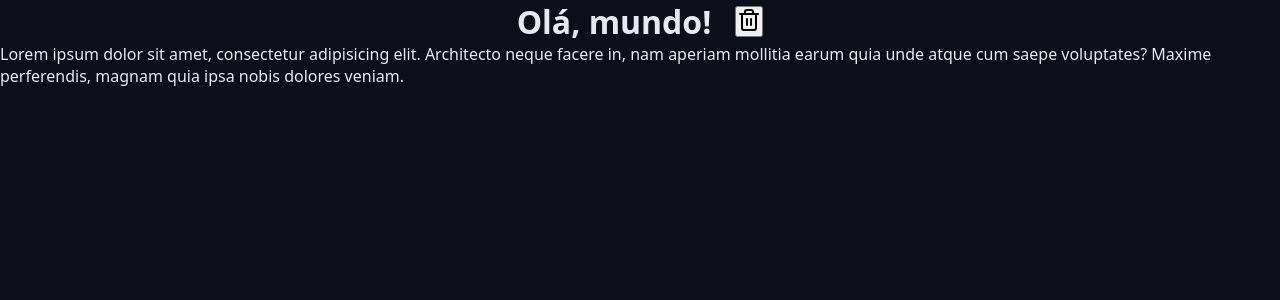
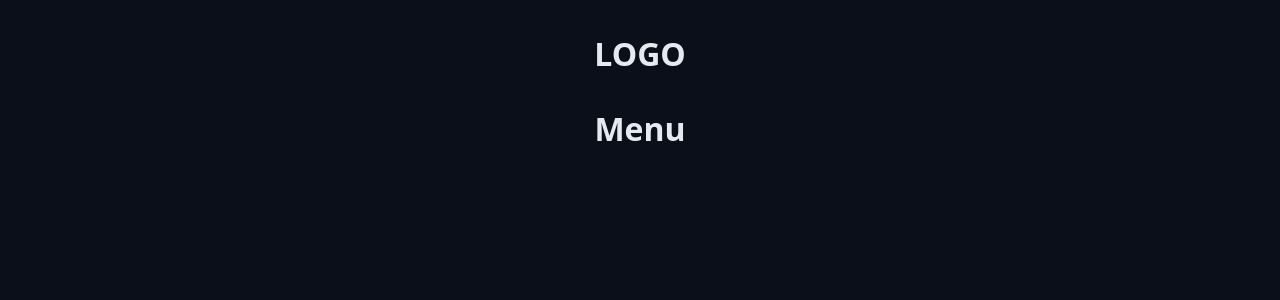
Before and after one commit to matheusjbk/chronos-pomodoro, a React (Vite) app: page / in a window 1280 px wide. Shown: the top 300 px of the page. Built offline with nearby package versions, Linux system fonts and the light colour scheme.

Commit message:
feat: creating container component and changing component folder and file pattern

```diff
--- a/src/App.tsx
+++ b/src/App.tsx
@@ -1,23 +1,19 @@
+import { Container } from './components/Container';
 import { Heading } from './components/Heading';
 
 import './styles/theme.css';
 import './styles/global.css';
-import { Trash2Icon } from 'lucide-react';
 
 export function App() {
   return (
     <>
-      <Heading>
-        Olá, mundo!
-        <button>
-          <Trash2Icon />
-        </button>
-      </Heading>
-      <p>
-        Lorem ipsum dolor sit amet, consectetur adipisicing elit. Architecto
-        neque facere in, nam aperiam mollitia earum quia unde atque cum saepe
-        voluptates? Maxime perferendis, magnam quia ipsa nobis dolores veniam.
-      </p>
+      <Container>
+        <Heading>LOGO</Heading>
+      </Container>
+
+      <Container>
+        <Heading>Menu</Heading>
+      </Container>
     </>
   );
 }
--- /dev/null
+++ b/src/components/Container/index.tsx
@@ -0,0 +1,13 @@
+type ContainerProps = {
+  children: React.ReactNode;
+};
+
+import styles from './style.module.css';
+
+export function Container({ children }: ContainerProps) {
+  return (
+    <div className={styles.container}>
+      <div className={styles.content}>{children}</div>
+    </div>
+  );
+}
--- /dev/null
+++ b/src/components/Container/style.module.css
@@ -0,0 +1,12 @@
+.container-fluid {
+  max-width: auto;
+}
+
+.container {
+  max-width: 98rem;
+  margin: 0 auto;
+}
+
+.content {
+  margin: 3.2rem;
+}
--- a/src/components/Heading.tsx
+++ b/src/components/Heading/index.tsx
@@ -1,4 +1,4 @@
-import styles from './Heading.module.css';
+import styles from './style.module.css';
 
 type HeadingProps = {
   children: React.ReactNode;
```
Also changed, not shown: src/components/Heading/style.module.css (renamed from src/components/Heading.module.css).
